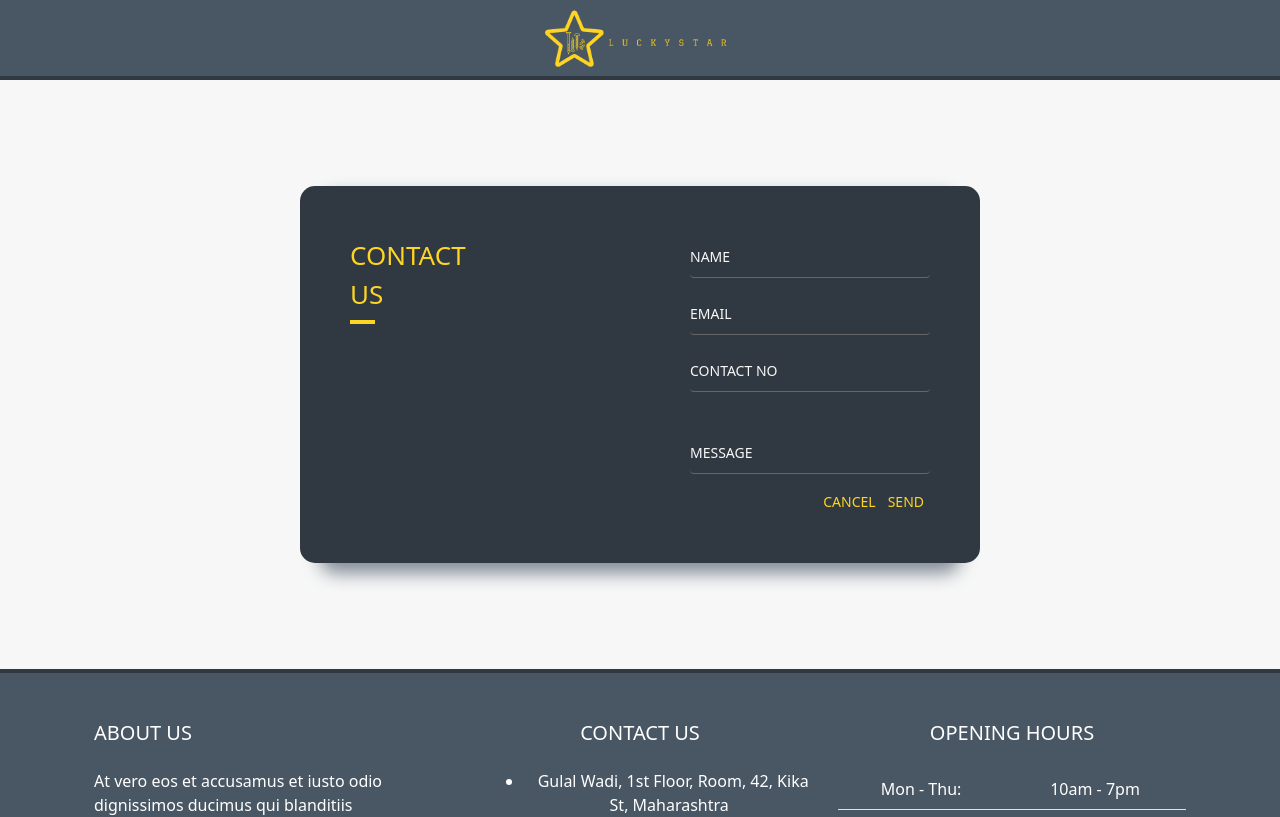
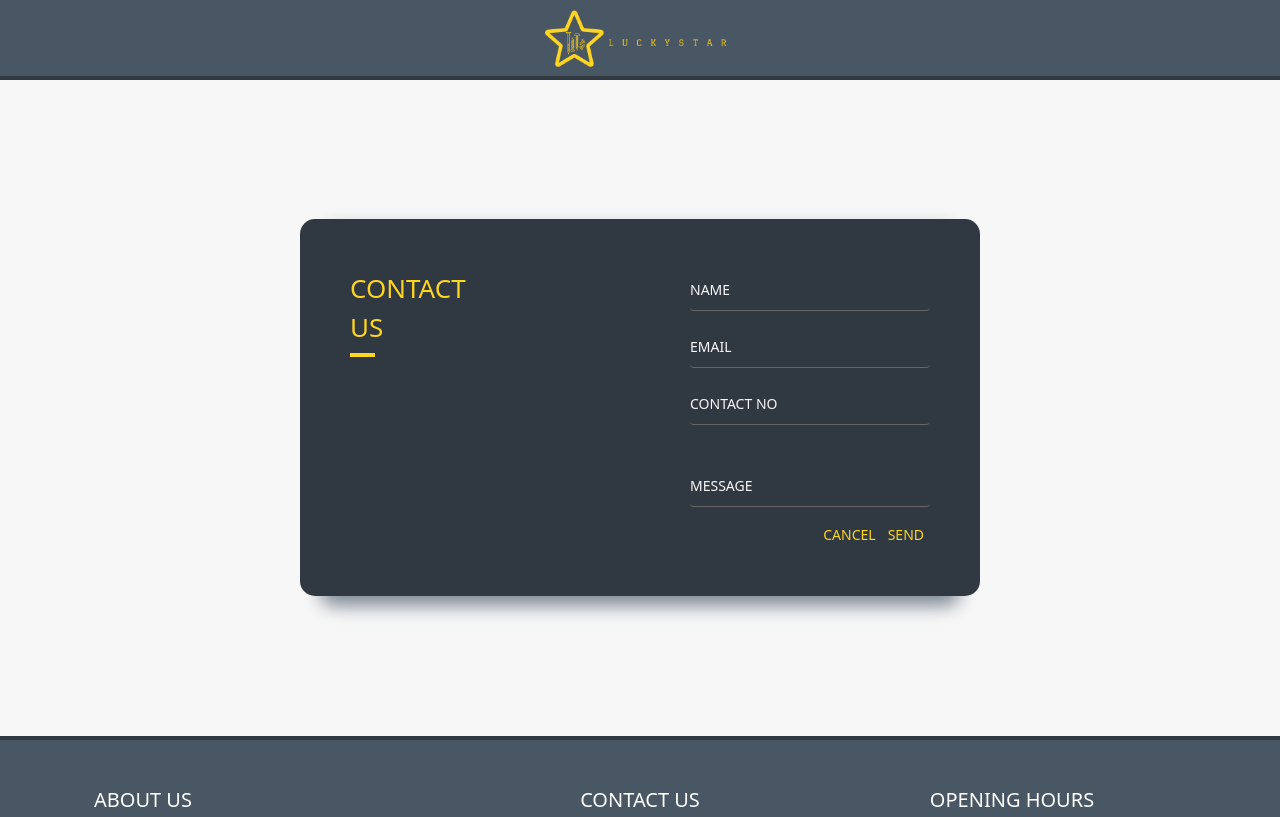
Before and after one commit to GeekDevelopement/Luckystar, a React (Create React App) app: page /contactus in a window 1280 px wide. Shown: the top 817 px of the page. Built offline with nearby package versions, Linux system fonts and the light colour scheme.

Commit message:
products

```diff
--- a/src/components/contactus/Body.jsx
+++ b/src/components/contactus/Body.jsx
@@ -1,8 +1,7 @@
-import React from "react";
-
 function Body() {
-return (<>
-<div className="d-flex py-5 my-5">
+return (
+<>
+<div className="py-5 my-5 background">
   <div className="container" id="container-cu">
     <div className="screen">
       <div className="screen-body">
@@ -36,6 +35,43 @@ return (<>
     </div>
   </div>
 </div>
+{/* <div id="form" class="container">
+	<div class="row">
+			<h1 className="text-center">Get in touch</h1>
+	</div>
+
+	<div class="row input-container">
+			<div class="col-xs-12">
+				<div class="styled-input wide">
+					<input type="text" required />
+					<label>Name</label>
+				</div>
+			</div>
+			<div class="col-md-6 col-sm-12">
+				<div class="styled-input">
+					<input type="text" required />
+					<label>Email</label>
+				</div>
+			</div>
+			<div class="col-md-6 col-sm-12">
+				<div class="styled-input" style={{float:"right"}}>
+					<input type="text" required />
+					<label>Phone Number</label>
+				</div>
+			</div>
+			<div class="col-xs-12">
+				<div class="styled-input wide">
+					<textarea required></textarea>
+					<label>Message</label>
+				</div>
+			</div>
+			<div className="form-group">
+        <div className="wrap">
+          <button className="button">Submit</button>
+        </div>
+      </div>
+	</div>
+</div>	 */}
 </>
 );
 }
--- a/src/index.css
+++ b/src/index.css
@@ -291,6 +291,10 @@ footer{
 
 
 /* Contact Us */
+.background {
+  display: flex;
+  min-height: 70vh;
+}
 #container-cu {
   flex: 0 1 700px;
   margin: auto;
```
